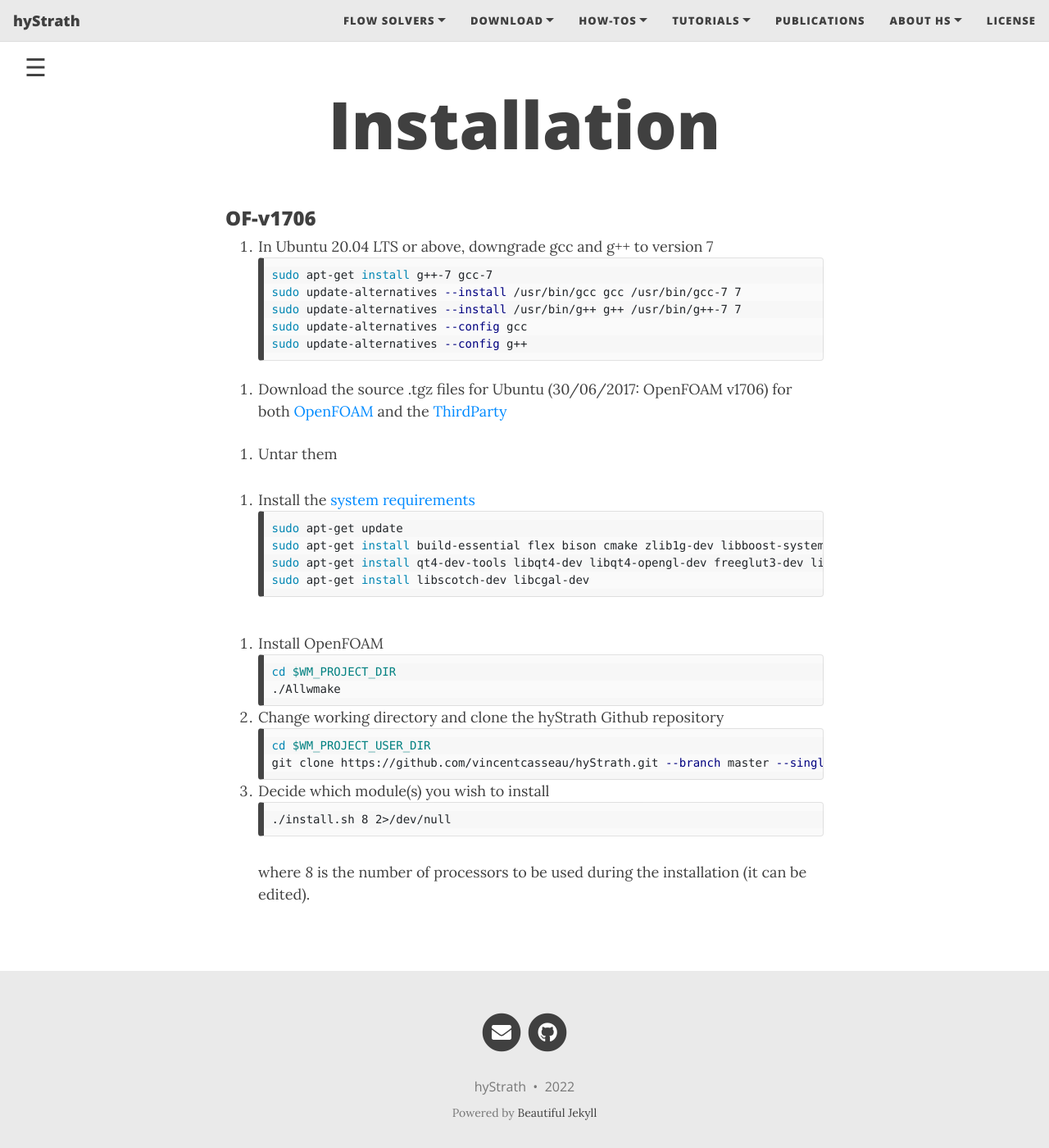
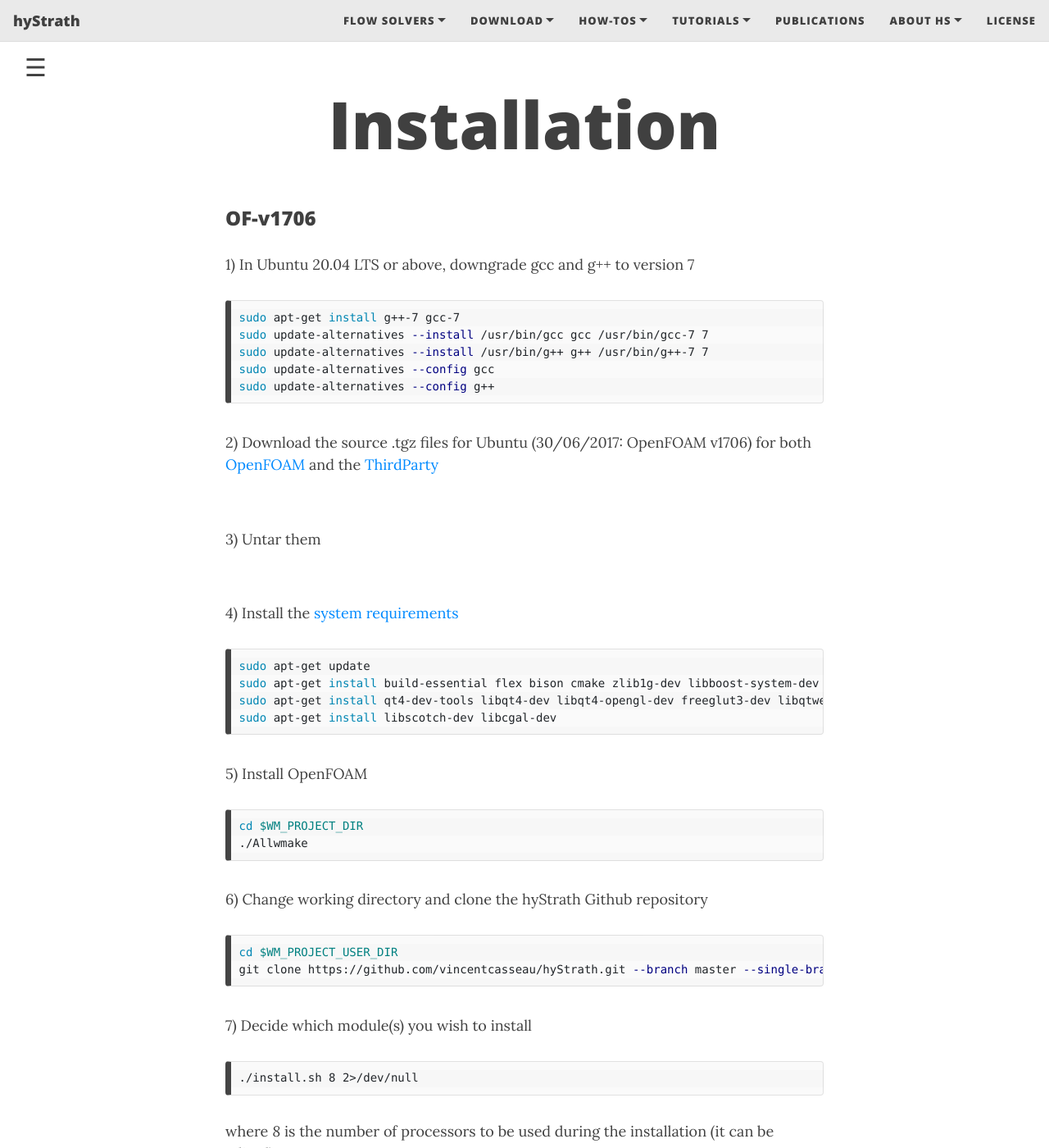
Before and after one commit to hystrath/hystrath.github.io, a Jekyll site: the page built from installation.md, in a window 1280 px wide and 1400 px high. Shown: the whole window at 82% size. Built offline with Jekyll 4.4.1, drawn with Linux system fonts in a browser that asks for light colours; nearby versions of some CDN libraries.

Commit message:
Editing pages

````diff
--- a/installation.md
+++ b/installation.md
@@ -38,7 +38,7 @@ if (localStorage.getItem("show_sidenav")) openNav()
 ### OF-v1706
 {: #OF-v1706 }
 
-1. In Ubuntu 20.04 LTS or above, downgrade gcc and g++ to version 7
+1) In Ubuntu 20.04 LTS or above, downgrade gcc and g++ to version 7
 ```sh
 sudo apt-get install g++-7 gcc-7
 sudo update-alternatives --install /usr/bin/gcc gcc /usr/bin/gcc-7 7
@@ -46,38 +46,44 @@ sudo update-alternatives --install /usr/bin/g++ g++ /usr/bin/g++-7 7
 sudo update-alternatives --config gcc
 sudo update-alternatives --config g++
 ```
-<div style="line-height:25%;">
+<div style="line-height:20%;">
     <br>
 </div>
-2. Download the source .tgz files for Ubuntu (30/06/2017: OpenFOAM v1706) for both [OpenFOAM](https://sourceforge.net/projects/openfoam/files/v1706/OpenFOAM-v1706.tgz) and the [ThirdParty](https://sourceforge.net/projects/openfoam/files/v1706/ThirdParty-v1706.tgz)
-<div style="line-height:50%;">
+2) Download the source .tgz files for Ubuntu (30/06/2017: OpenFOAM v1706) for both [OpenFOAM](https://sourceforge.net/projects/openfoam/files/v1706/OpenFOAM-v1706.tgz) and the [ThirdParty](https://sourceforge.net/projects/openfoam/files/v1706/ThirdParty-v1706.tgz)
+<div style="line-height:20%;">
     <br>
 </div>
-3. Untar them
-<div style="line-height:75%;">
+3) Untar them
+<div style="line-height:20%;">
     <br>
 </div>
-4. Install the [system requirements](https://www.openfoam.com/documentation/system-requirements.php)
+4) Install the [system requirements](https://www.openfoam.com/documentation/system-requirements.php)
 ```sh
 sudo apt-get update
 sudo apt-get install build-essential flex bison cmake zlib1g-dev libboost-system-dev libboost-thread-dev libopenmpi-dev openmpi-bin gnuplot libreadline-dev libncurses-dev libxt-dev
 sudo apt-get install qt4-dev-tools libqt4-dev libqt4-opengl-dev freeglut3-dev libqtwebkit-dev
 sudo apt-get install libscotch-dev libcgal-dev
 ```
-<div style="line-height:150%;">
+<div style="line-height:20%;">
     <br>
 </div>
-5. Install OpenFOAM
+5) Install OpenFOAM
 ```sh
 cd $WM_PROJECT_DIR
 ./Allwmake
 ```
-6. Change working directory and clone the hyStrath Github repository
+<div style="line-height:20%;">
+    <br>
+</div>
+6) Change working directory and clone the hyStrath Github repository
 ```sh
 cd $WM_PROJECT_USER_DIR
 git clone https://github.com/vincentcasseau/hyStrath.git --branch master --single-branch && cd hyStrath/
 ```
-7. Decide which module(s) you wish to install
+<div style="line-height:20%;">
+    <br>
+</div>
+7) Decide which module(s) you wish to install
 ```sh
 ./install.sh 8 2>/dev/null
 ```
````
